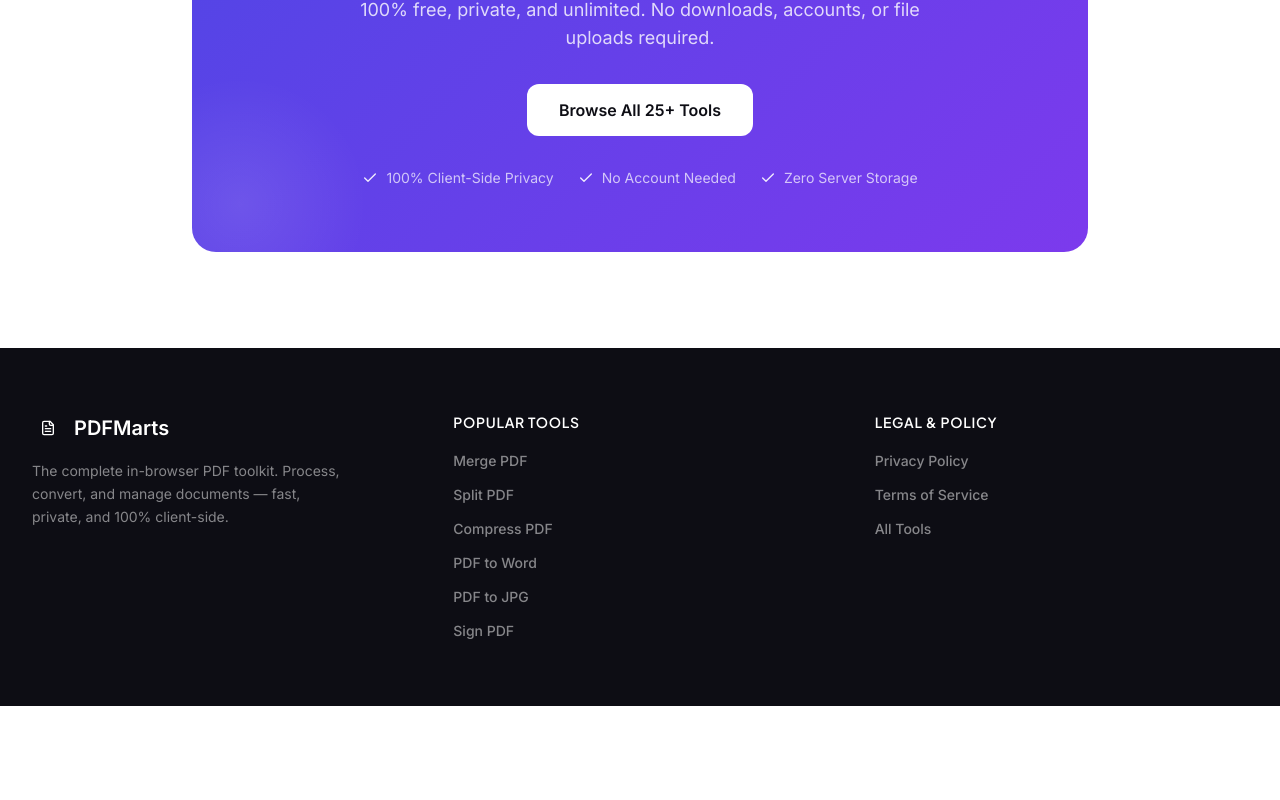
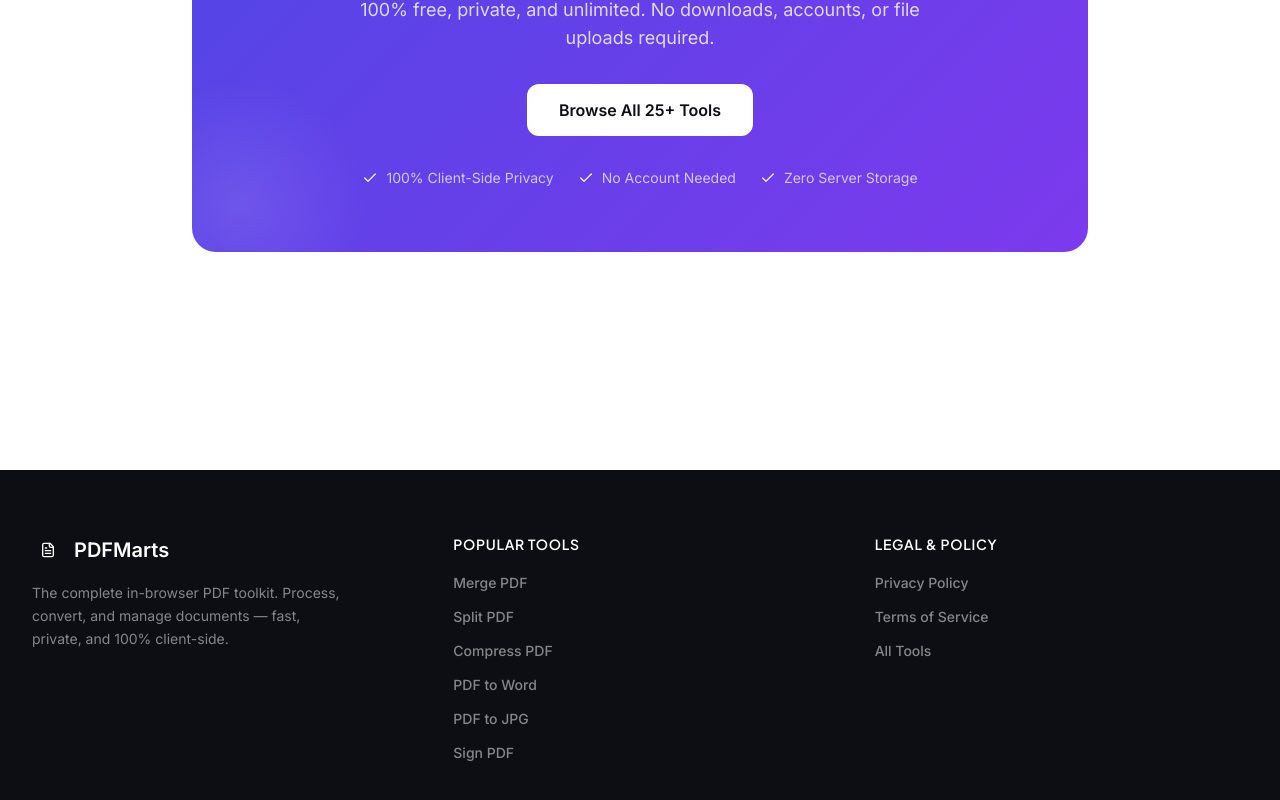
Before and after one commit to sainivishu0512/pdfmarts, a React (Vite) app: page / in a window 1280 px wide. Shown: the part 5653-6453 px from the top of the page. Before the commit the page ends 6359 px from the top, so only its background shows below. Built offline with nearby package versions, Linux system fonts and the light colour scheme.

Commit message:
Add Google AdSense integration with Publisher ID ca-pub-2050955694853570

```diff
--- a/index.html
+++ b/index.html
@@ -108,8 +108,7 @@
     </script>
 
     <!-- Google AdSense Script -->
-    <!-- Replace ca-pub-0000000000000000 with your real Google AdSense Publisher ID -->
-    <script async src="https://pagead2.googlesyndication.com/pagead/js/adsbygoogle.js?client=ca-pub-0000000000000000" crossorigin="anonymous"></script>
+    <script async src="https://pagead2.googlesyndication.com/pagead/js/adsbygoogle.js?client=ca-pub-2050955694853570" crossorigin="anonymous"></script>
 
     <style>
       html, body { height: 100%; margin: 0; }
--- a/src/app/App.tsx
+++ b/src/app/App.tsx
@@ -25,6 +25,7 @@ import * as XLSX from "xlsx";
 import JSZip from "jszip";
 import { Document, Paragraph, TextRun, Packer, HeadingLevel } from "docx";
 import { SEOHead } from "./components/SEOHead";
+import { AdBanner } from "./components/AdBanner";
 import { TOOLS_SEO } from "./data/seoData";
 import { Language, SUPPORTED_LANGUAGES, TRANSLATIONS, getLocalizedTool } from "./data/i18n";
 
@@ -2934,6 +2935,9 @@ export default function App() {
             {renderPage(route, toolId)}
           </AnimatePresence>
         </main>
+        <div className="container mx-auto px-4 max-w-5xl">
+          <AdBanner />
+        </div>
         <Footer />
       </div>
     </RouterContext.Provider>
--- /dev/null
+++ b/src/app/components/AdBanner.tsx
@@ -0,0 +1,50 @@
+import { useEffect, useRef } from 'react';
+
+interface AdBannerProps {
+  slot?: string;
+  format?: 'auto' | 'horizontal' | 'vertical' | 'rectangle';
+  responsive?: boolean;
+  className?: string;
+  client?: string;
+}
+
+declare global {
+  interface Window {
+    adsbygoogle?: any[];
+  }
+}
+
+export function AdBanner({
+  slot,
+  format = 'auto',
+  responsive = true,
+  className = '',
+  client = 'ca-pub-2050955694853570',
+}: AdBannerProps) {
+  const adRef = useRef<HTMLDivElement>(null);
+  const pushedRef = useRef(false);
+
+  useEffect(() => {
+    try {
+      if (typeof window !== 'undefined' && !pushedRef.current) {
+        (window.adsbygoogle = window.adsbygoogle || []).push({});
+        pushedRef.current = true;
+      }
+    } catch (err) {
+      // Ignore adsbygoogle push errors (e.g. adblocker active)
+    }
+  }, []);
+
+  return (
+    <div ref={adRef} className={`w-full overflow-hidden text-center my-4 ${className}`}>
+      <ins
+        className="adsbygoogle"
+        style={{ display: 'block', minHeight: '90px' }}
+        data-ad-client={client}
+        data-ad-slot={slot || ''}
+        data-ad-format={format}
+        data-full-width-responsive={responsive ? 'true' : 'false'}
+      />
+    </div>
+  );
+}
```
Also changed, not shown: public/ads.txt.
